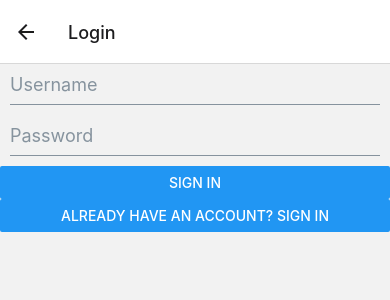
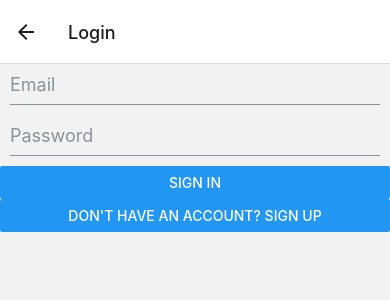
Before and after one commit to cgalatro2/mobileTwitterClone, a React Native app: screen /Login in a window 390 px wide. Shown: the top 300 px of the page. Built offline with nearby package versions, Linux system fonts and the light colour scheme.

Commit message:
fetch tweets and use auth functions in auth screens

```diff
--- a/src/api/serverAPI.ts
+++ b/src/api/serverAPI.ts
@@ -1,5 +1,5 @@
 import axios from "axios";
 
 export default axios.create({
-  baseURL: "https://7d7e-2601-87-4280-1690-2c74-44c2-81e-9582.ngrok.io",
+  baseURL: "https://b092-2600-4041-41f3-5b00-68ef-ee05-8321-e771.ngrok.io",
 });
--- a/src/screens/HomeScreen.tsx
+++ b/src/screens/HomeScreen.tsx
@@ -1,3 +1,5 @@
+import serverAPI from "api/serverAPI";
+import { useEffect, useState } from "react";
 import { Text } from "react-native";
 import { useQuery } from "react-query";
 
@@ -17,6 +19,16 @@ type Beer = {
 
 export default function HomeScreen() {
   const { isLoading, error, data } = useQuery<Beer[]>("beers");
+  const [tweets, setTweets] = useState([]);
+
+  const getTweets = async () => {
+    const response = await serverAPI.get("/tweets");
+    setTweets(response.data);
+  };
+
+  useEffect(() => {
+    getTweets();
+  }, []);
 
   if (isLoading) {
     return <Text>Loading...</Text>;
@@ -28,8 +40,8 @@ export default function HomeScreen() {
 
   return (
     <>
-      {data?.map((beer) => {
-        return <Text key={beer.id}>{beer.name}</Text>;
+      {tweets?.map((tweet) => {
+        return <Text key={tweet._id}>{tweet.content}</Text>;
       })}
     </>
   );
--- a/src/screens/LoginScreen.tsx
+++ b/src/screens/LoginScreen.tsx
@@ -2,30 +2,29 @@ import { useState } from "react";
 import { View, Button } from "react-native";
 import { Input } from "@rneui/themed";
 
-import { useAuthDispatch } from "context/AuthContext";
+import { useAuthDispatch, login } from "context/AuthContext";
 
 export default function LoginScreen({ navigation }) {
-  const [username, setUsername] = useState("");
+  const [email, setEmail] = useState("");
   const [password, setPassword] = useState("");
 
   const dispatch = useAuthDispatch();
 
   return (
     <View>
-      <Input
-        placeholder="Username"
-        value={username}
-        onChangeText={setUsername}
-      />
+      <Input placeholder="Email" value={email} onChangeText={setEmail} />
       <Input
         placeholder="Password"
         value={password}
         onChangeText={setPassword}
         secureTextEntry
       />
-      <Button title="Sign in" onPress={() => dispatch({ type: "LOGIN" })} />
       <Button
-        title="Already have an account? Sign in"
+        title="Sign in"
+        onPress={() => login(dispatch, { email, password })}
+      />
+      <Button
+        title="Don't have an account? Sign up"
         onPress={() => navigation.navigate("Login")}
       />
     </View>
--- a/src/screens/ProfileScreen.tsx
+++ b/src/screens/ProfileScreen.tsx
@@ -1,6 +1,6 @@
 import { Button, Text } from "react-native";
 
-import { useAuthDispatch } from "context/AuthContext";
+import { useAuthDispatch, logout } from "context/AuthContext";
 
 export default function ProfileScreen() {
   const dispatch = useAuthDispatch();
@@ -8,7 +8,7 @@ export default function ProfileScreen() {
   return (
     <>
       <Text>Profile screen babay</Text>
-      <Button title="Logout" onPress={() => dispatch({ type: "LOGOUT" })} />
+      <Button title="Logout" onPress={() => logout(dispatch)} />
     </>
   );
 }
```
